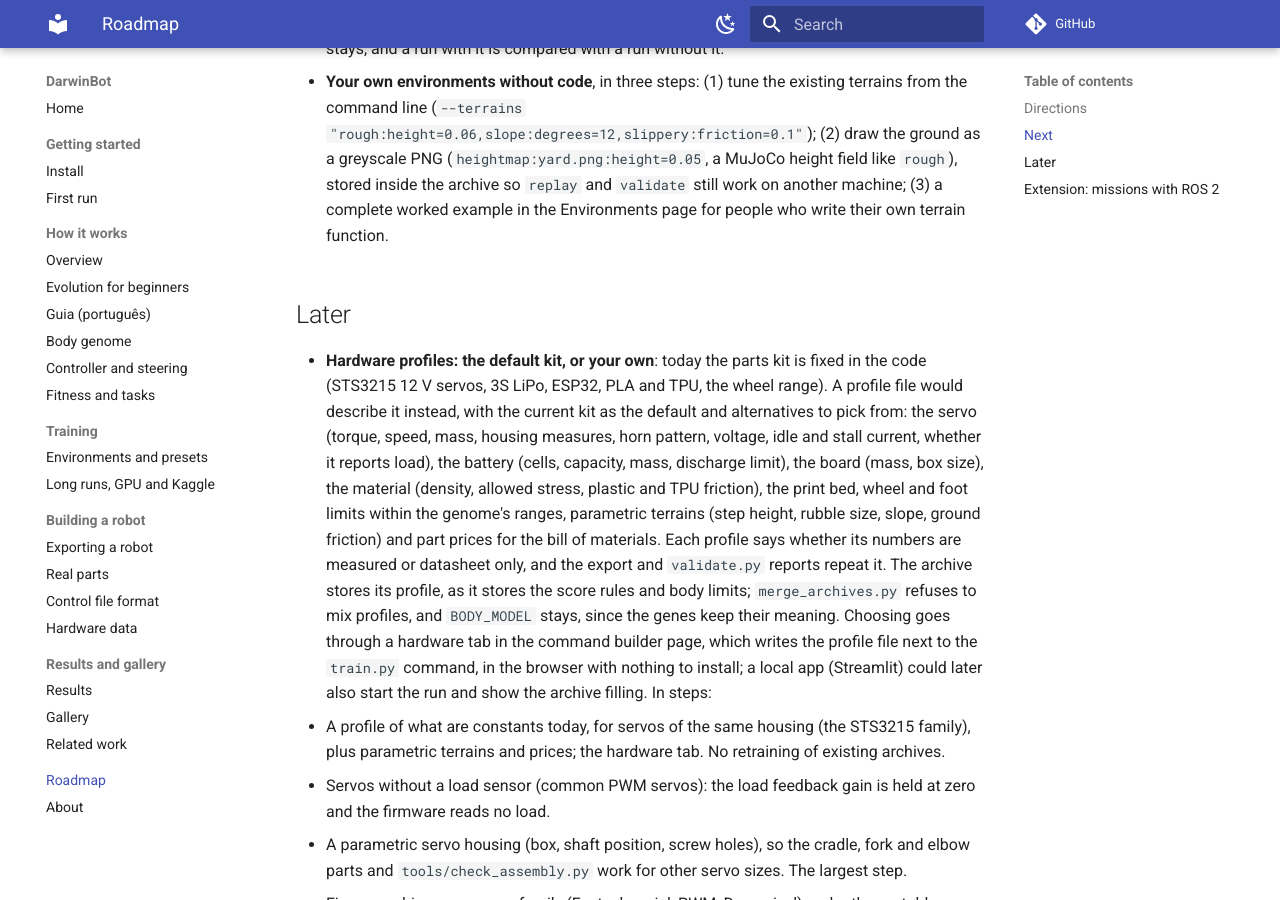
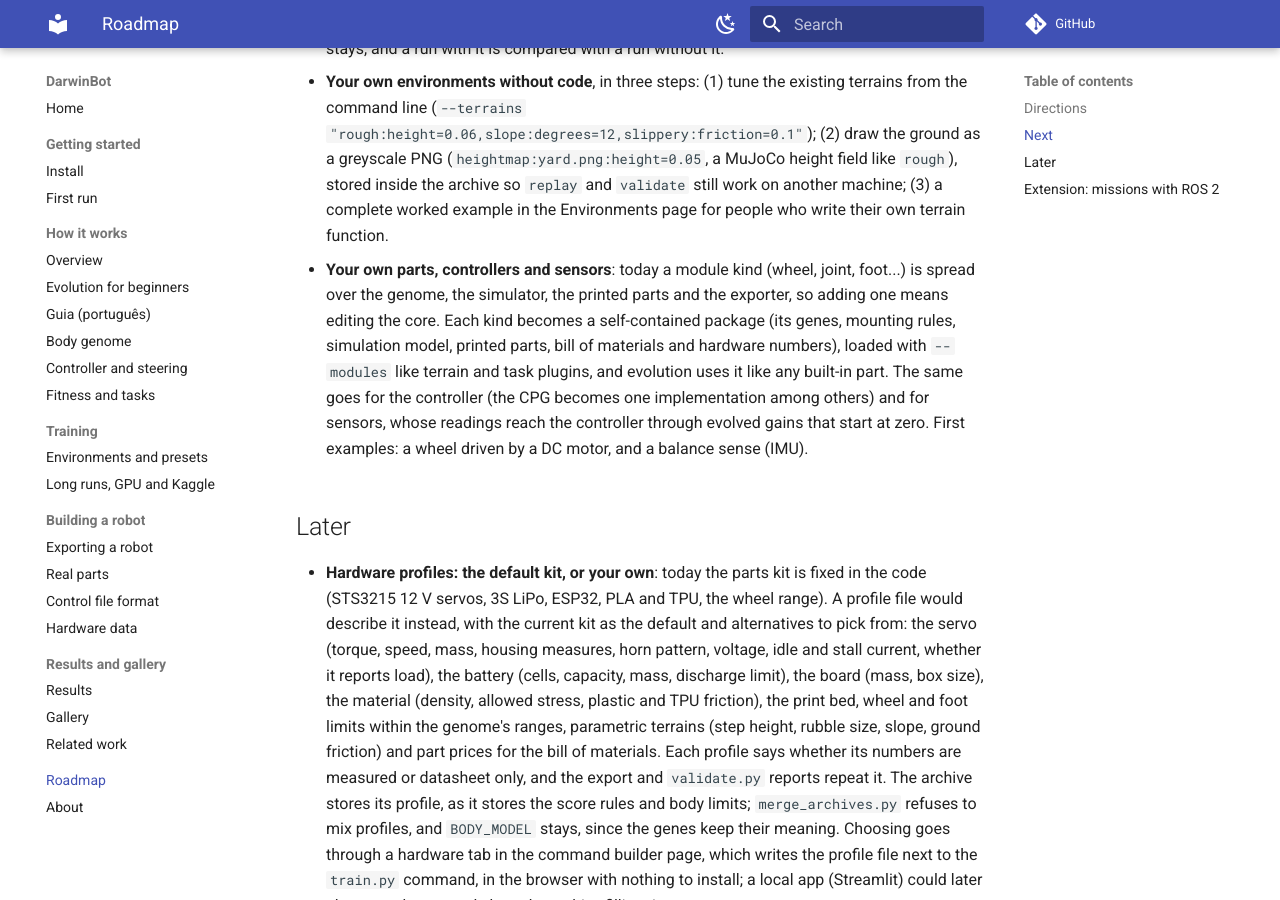
Before and after one commit to mpena2099/darwinbot, an MkDocs documentation site: the page built from docs/roadmap.md, in a window 1280 px wide and 900 px high, scrolled down 2986 px. Built offline with MkDocs 1.6.1 and Material for MkDocs 9.7.7, drawn with Linux system fonts in a browser that asks for light colours; comment, search, counter and statistics services are not loaded.

Commit message:
Roadmap: your own parts, controllers and sensors as packages

```diff
--- a/docs/roadmap.md
+++ b/docs/roadmap.md
@@ -139,6 +139,17 @@ on them.
   height field like `rough`), stored inside the archive so `replay` and
   `validate` still work on another machine; (3) a complete worked example in
   the Environments page for people who write their own terrain function.
+
+- **Your own parts, controllers and sensors**: today a module kind (wheel,
+  joint, foot...) is spread over the genome, the simulator, the printed parts
+  and the exporter, so adding one means editing the core. Each kind becomes a
+  self-contained package (its genes, mounting rules, simulation model, printed
+  parts, bill of materials and hardware numbers), loaded with `--modules`
+  like terrain and task plugins, and evolution uses it like any built-in
+  part. The same goes for the controller (the CPG becomes one implementation
+  among others) and for sensors, whose readings reach the controller through
+  evolved gains that start at zero. First examples: a wheel driven by a DC
+  motor, and a balance sense (IMU).
 
 ## Later
 
```
